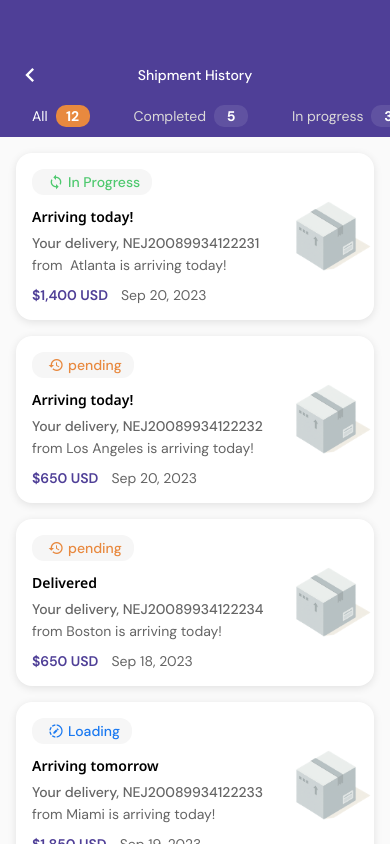
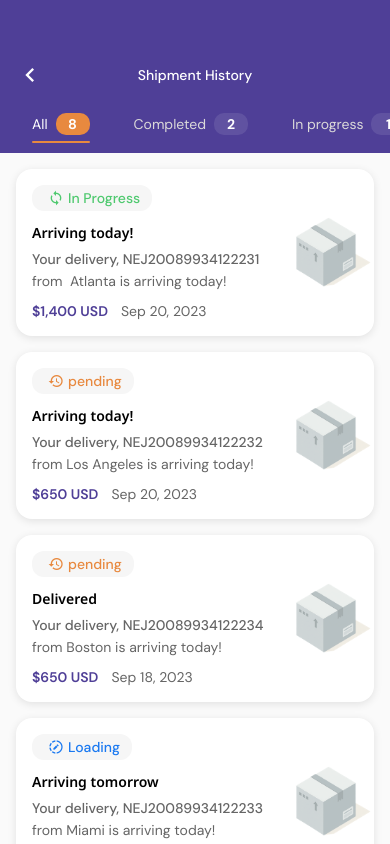
Before and after one commit to covenantcodes/movemate, a React Native app: screen /Shipment in a window 390 px wide. Built offline with nearby package versions, Linux system fonts and the light colour scheme; what react-native-responsive-fontsize would draw is missing.

Commit message:
feat: update UI components with responsive styles and animations; enhance Profile and Shipments screens with new layouts and animated elements

```diff
--- a/components/CustomTabBar.tsx
+++ b/components/CustomTabBar.tsx
@@ -186,7 +186,7 @@ const styles = StyleSheet.create({
   },
   tabContainer: {
     flexDirection: "row",
-    height: 70,
+    height: Platform.OS === "ios" ? 70 : 90,
     backgroundColor: colors.white,
     position: "relative",
   },
--- a/components/TrackingCard.tsx
+++ b/components/TrackingCard.tsx
@@ -51,7 +51,7 @@ const TrackingCard: React.FC<TrackingCardProps> = ({
             <View style={styles.iconContainer}>
               <Image
                 source={images.send}
-                style={{ width: 38, height: 38 }}
+                style={{ width: 35, height: 35 }}
                 resizeMode="contain"
               />
             </View>
@@ -78,7 +78,7 @@ const TrackingCard: React.FC<TrackingCardProps> = ({
             <View style={[styles.iconContainer, styles.detailIconBox]}>
               <Image
                 source={images.receive}
-                style={{ width: 34, height: 34 }}
+                style={{ width: 33, height: 33 }}
                 resizeMode="contain"
               />
             </View>
@@ -149,8 +149,8 @@ const styles = StyleSheet.create({
     color: colors.black,
   },
   iconContainer: {
-    width: 45,
-    height: 45,
+    width: 40,
+    height: 40,
     borderRadius: 25,
     justifyContent: "center",
     alignItems: "center",
@@ -193,8 +193,8 @@ const styles = StyleSheet.create({
     color: colors.gray,
   },
   detailValue: {
-    fontFamily: FONTFAMILY.medium,
-    fontSize: FONTSIZE.lg,
+    fontFamily: FONTFAMILY.semibold,
+    fontSize: FONTSIZE.md,
     color: colors.black,
   },
   statusSection: {
--- a/screens/Calculate/Calculate.tsx
+++ b/screens/Calculate/Calculate.tsx
@@ -107,21 +107,21 @@ const CalculateScreen = () => {
         Animated.timing(destinationY, {
           toValue: 0,
           duration: 800,
-          delay: 300,
+          // delay: 300,
           useNativeDriver: true,
           easing: Easing.out(Easing.ease),
         }),
         Animated.timing(packagingY, {
           toValue: 0,
           duration: 800,
-          delay: 500,
+          // delay: 500,
           useNativeDriver: true,
           easing: Easing.out(Easing.ease),
         }),
         Animated.timing(categoryY, {
           toValue: 0,
           duration: 800,
-          delay: 700,
+          // delay: 700,
           useNativeDriver: true,
           easing: Easing.out(Easing.ease),
         }),
@@ -262,6 +262,8 @@ const CalculateScreen = () => {
 
   return (
     <SafeAreaView style={styles.container} edges={["top"]}>
+      <StatusBar barStyle="light-content" />
+
       <View style={styles.header}>
         <View style={styles.headerContent}>
           <Animated.View
@@ -294,13 +296,18 @@ const CalculateScreen = () => {
         </View>
       </View>
 
-      {/* Content */}
-      <View style={styles.contentWrapper}>
+      {/* Content - Wrap entire content in Animated.View with opacity */}
+      <Animated.View
+        style={[
+          styles.contentWrapper,
+          { opacity: contentFade }, // This hides all content initially
+        ]}
+      >
         <ScrollView
           showsVerticalScrollIndicator={false}
           contentContainerStyle={{ flexGrow: 1 }}
         >
-          <Animated.View style={[styles.content, { opacity: contentFade }]}>
+          <Animated.View style={styles.content}>
             {/* Destination Section */}
             <Animated.View
               style={[
@@ -444,7 +451,7 @@ const CalculateScreen = () => {
             </View>
           </Animated.View>
         </ScrollView>
-      </View>
+      </Animated.View>
 
       {/* Package Options Modal */}
       <Modal
--- a/screens/Calculate/CalculateResult.tsx
+++ b/screens/Calculate/CalculateResult.tsx
@@ -82,7 +82,7 @@ const CalculateResult = ({ route }: { route: any }) => {
             onPress={handleBackToHome}
             activeOpacity={0.8}
           >
-            <Text style={styles.buttonText}>Back to home</Text>
+            <Text style={styles.buttonText}>Back to Home</Text>
           </TouchableOpacity>
         </View>
       </View>
--- a/screens/Profile/Profile.tsx
+++ b/screens/Profile/Profile.tsx
@@ -1,25 +1,242 @@
-import { View, Text, StyleSheet } from "react-native";
+import React, { useEffect, useRef } from "react";
+import {
+  View,
+  Text,
+  StyleSheet,
+  Image,
+  TouchableOpacity,
+  Animated,
+  Easing,
+} from "react-native";
+import { SafeAreaView } from "react-native-safe-area-context";
+import { StatusBar } from "expo-status-bar";
 import colors from "../../utils/colors";
+import { FONTFAMILY, FONTSIZE } from "../../utils/fonts";
+import Icon from "../../components/common/Icon";
+import images from "../../utils/images";
 
-const ProfileScreen = () => {
+const ProfileScreen = ({ navigation }: any) => {
+  // Animation values
+  const fadeAnim = useRef(new Animated.Value(0)).current;
+  const scaleAnim = useRef(new Animated.Value(0.9)).current;
+  const avatarAnim = useRef(new Animated.Value(0)).current;
+  const textTranslateY = useRef(new Animated.Value(30)).current;
+  const buttonTranslateY = useRef(new Animated.Value(50)).current;
+
+  useEffect(() => {
+    // Run entrance animations
+    Animated.sequence([
+      // First animate the avatar
+      Animated.timing(avatarAnim, {
+        toValue: 1,
+        duration: 700,
+        useNativeDriver: true,
+        easing: Easing.out(Easing.back(1.5)),
+      }),
+
+      // Then animate the content with slight delay between each element
+      Animated.stagger(100, [
+        Animated.parallel([
+          Animated.timing(fadeAnim, {
+            toValue: 1,
+            duration: 500,
+            useNativeDriver: true,
+          }),
+          Animated.timing(scaleAnim, {
+            toValue: 1,
+            duration: 500,
+            useNativeDriver: true,
+          }),
+        ]),
+        Animated.timing(textTranslateY, {
+          toValue: 0,
+          duration: 500,
+          useNativeDriver: true,
+          easing: Easing.out(Easing.quad),
+        }),
+        Animated.timing(buttonTranslateY, {
+          toValue: 0,
+          duration: 500,
+          useNativeDriver: true,
+          easing: Easing.out(Easing.quad),
+        }),
+      ]),
+    ]).start();
+  }, []);
+
+  const handleBackPress = () => {
+    navigation.goBack();
+  };
+
   return (
-    <View style={styles.container}>
-      <Text style={styles.text}>Profile Screen</Text>
-    </View>
+    <SafeAreaView style={styles.container} edges={["top"]}>
+      <StatusBar style="light" />
+
+      {/* Header */}
+      <View style={styles.header}>
+        <TouchableOpacity
+          style={styles.backButton}
+          onPress={handleBackPress}
+          activeOpacity={0.7}
+        >
+          <Icon name="arrowLeft" size={28} color={colors.white} />
+        </TouchableOpacity>
+        <Text style={styles.headerTitle}>Profile</Text>
+        <View style={styles.headerSpacer} />
+      </View>
+
+      {/* Content */}
+      <View style={styles.content}>
+        {/* Avatar with animated appearance */}
+        <Animated.View
+          style={[
+            styles.avatarContainer,
+            {
+              opacity: avatarAnim,
+              transform: [
+                {
+                  scale: Animated.add(0.5, Animated.multiply(avatarAnim, 0.5)),
+                },
+              ],
+            },
+          ]}
+        >
+          <View style={styles.avatarInner}>
+            <Icon name="bell" size={80} color={colors.primaryColor} />
+          </View>
+        </Animated.View>
+
+        {/* Coming Soon Text */}
+        <Animated.View
+          style={[
+            styles.comingSoonContainer,
+            {
+              opacity: fadeAnim,
+              transform: [{ scale: scaleAnim }, { translateY: textTranslateY }],
+            },
+          ]}
+        >
+          <Text style={styles.comingSoonTitle}>Coming Soon</Text>
+          <Text style={styles.comingSoonText}>
+            We're working hard to bring you a personalized profile experience.
+            Check back soon for updates!
+          </Text>
+        </Animated.View>
+
+        {/* Return Button */}
+        <Animated.View
+          style={[
+            styles.buttonContainer,
+            {
+              opacity: fadeAnim,
+              transform: [{ translateY: buttonTranslateY }],
+            },
+          ]}
+        >
+          <TouchableOpacity
+            style={styles.button}
+            onPress={() => navigation.navigate("Home")}
+            activeOpacity={0.8}
+          >
+            <Text style={styles.buttonText}>Return to Home</Text>
+          </TouchableOpacity>
+        </Animated.View>
+      </View>
+    </SafeAreaView>
   );
 };
 
 const styles = StyleSheet.create({
   container: {
     flex: 1,
+    backgroundColor: colors.primaryColor,
+  },
+  header: {
+    backgroundColor: colors.primaryColor,
+    flexDirection: "row",
+    alignItems: "center",
+    justifyContent: "space-between",
+    paddingHorizontal: 16,
+    paddingTop: 10,
+    paddingBottom: 20,
+  },
+  backButton: {
+    width: 40,
+    height: 40,
+    borderRadius: 20,
     justifyContent: "center",
     alignItems: "center",
+  },
+  headerTitle: {
+    fontSize: FONTSIZE.lg,
+    fontFamily: FONTFAMILY.medium,
+    color: colors.white,
+  },
+  headerSpacer: {
+    width: 40,
+  },
+  content: {
+    flex: 1,
+    alignItems: "center",
+    justifyContent: "center",
+    paddingHorizontal: 24,
     backgroundColor: colors.background,
   },
-  text: {
-    fontFamily: "NotoSansMedium",
-    fontSize: 18,
-    color: colors.black,
+  avatarContainer: {
+    width: 150,
+    height: 150,
+    borderRadius: 75,
+    backgroundColor: "rgba(75, 44, 163, 0.1)",
+    justifyContent: "center",
+    alignItems: "center",
+    marginBottom: 40,
+  },
+  avatarInner: {
+    width: 120,
+    height: 120,
+    borderRadius: 60,
+    backgroundColor: "rgba(75, 44, 163, 0.15)",
+    justifyContent: "center",
+    alignItems: "center",
+  },
+  comingSoonContainer: {
+    alignItems: "center",
+    marginBottom: 40,
+  },
+  comingSoonTitle: {
+    fontFamily: FONTFAMILY.bold,
+    fontSize: 28,
+    color: colors.primaryColor,
+    marginBottom: 16,
+  },
+  comingSoonText: {
+    fontFamily: FONTFAMILY.regular,
+    fontSize: FONTSIZE.md,
+    color: colors.gray,
+    textAlign: "center",
+    lineHeight: 24,
+    marginHorizontal: 20,
+  },
+  buttonContainer: {
+    width: "100%",
+    paddingHorizontal: 40,
+  },
+  button: {
+    backgroundColor: colors.secondaryColor,
+    paddingVertical: 16,
+    borderRadius: 30,
+    alignItems: "center",
+    justifyContent: "center",
+    shadowColor: colors.secondaryColor,
+    shadowOffset: { width: 0, height: 4 },
+    shadowOpacity: 0.25,
+    shadowRadius: 8,
+    elevation: 6,
+  },
+  buttonText: {
+    fontFamily: FONTFAMILY.bold,
+    fontSize: FONTSIZE.md,
+    color: colors.white,
   },
 });
 
--- a/screens/Shipments/Shipments.tsx
+++ b/screens/Shipments/Shipments.tsx
@@ -35,11 +35,11 @@ interface ShipmentItem {
 
 const FlatList = Animated.createAnimatedComponent(RawFlatList);
 
-const filterTabs: FilterTab[] = [
-  { id: "all", label: "All", count: 12 },
-  { id: "completed", label: "Completed", count: 5, status: "completed" },
-  { id: "in-progress", label: "In progress", count: 3, status: "in-progress" },
-  { id: "pending", label: "Pending", count: 4, status: "pending" },
+const filterTabsConfig: Omit<FilterTab, "count">[] = [
+  { id: "all", label: "All" },
+  { id: "completed", label: "Completed", status: "completed" },
+  { id: "in-progress", label: "In progress", status: "in-progress" },
+  { id: "pending", label: "Pending", status: "pending" },
 ];
 
 const mockShipments: ShipmentItem[] = [
@@ -129,11 +129,37 @@ const mockShipments: ShipmentItem[] = [
 const ShipmentsScreen = ({ navigation }: any) => {
   const [activeFilter, setActiveFilter] = useState("all");
   const [filteredShipments, setFilteredShipments] = useState(mockShipments);
+  const [filterTabs, setFilterTabs] = useState<FilterTab[]>([]);
 
   // Animation values
   const fadeAnim = useRef(new Animated.Value(0)).current;
   const slideAnim = useRef(new Animated.Value(30)).current;
   const scrollY = useRef(new Animated.Value(0)).current;
+
+  useEffect(() => {
+    // Calculate counts for each status
+    const counts = {
+      all: mockShipments.length,
+      completed: mockShipments.filter((item) => item.status === "completed")
+        .length,
+      "in-progress": mockShipments.filter(
+        (item) => item.status === "in-progress"
+      ).length,
+      pending: mockShipments.filter((item) => item.status === "pending").length,
+      loading: mockShipments.filter((item) => item.status === "loading").length,
+    };
+
+    // Create tabs with counts
+    const tabs = filterTabsConfig.map((tab) => ({
+      ...tab,
+      count:
+        tab.id === "all"
+          ? counts.all
+          : counts[tab.status as keyof typeof counts] || 0,
+    }));
+
+    setFilterTabs(tabs);
+  }, []);
 
   useEffect(() => {
     // Entrance animation
@@ -187,8 +213,12 @@ const ShipmentsScreen = ({ navigation }: any) => {
         onPress={() => handleFilterPress(item.id)}
         activeOpacity={0.7}
       >
+        <View style={styles.filterTabContent}>
           <Text
-          style={[styles.filterTabText, isActive && styles.filterTabTextActive]}
+            style={[
+              styles.filterTabText,
+              isActive && styles.filterTabTextActive,
+            ]}
           >
             {item.label}
           </Text>
@@ -198,10 +228,15 @@ const ShipmentsScreen = ({ navigation }: any) => {
               isActive && styles.countContainerActive,
             ]}
           >
-          <Text style={[styles.countText, isActive && styles.countTextActive]}>
+            <Text
+              style={[styles.countText, isActive && styles.countTextActive]}
+            >
               {item.count}
             </Text>
           </View>
+        </View>
+        {/* Underline for active tab */}
+        {isActive && <View style={styles.activeUnderline} />}
       </TouchableOpacity>
     );
   };
@@ -341,15 +376,16 @@ const styles = StyleSheet.create({
     paddingHorizontal: 16,
   },
   filterTab: {
+    marginRight: 12,
+    paddingHorizontal: 16,
+    paddingVertical: 8,
+  },
+  filterTabActive: {
+    // Additional styles for active state if needed
+  },
+  filterTabContent: {
     flexDirection: "row",
     alignItems: "center",
-    paddingHorizontal: 16,
-    marginRight: 12,
-    backgroundColor: "transparent",
-  },
-  filterTabActive: {
-    // borderBottomWidth: 2,
-    // borderBottomColor: colors.secondaryColor,
   },
   filterTabText: {
     fontSize: FONTSIZE.lg,
@@ -380,6 +416,15 @@ const styles = StyleSheet.create({
   countTextActive: {
     color: colors.white,
   },
+  activeUnderline: {
+    position: "absolute",
+    bottom: 0,
+    left: 16,
+    right: 16,
+    height: 2,
+    backgroundColor: colors.secondaryColor,
+    borderRadius: 1,
+  },
   contentContainer: {
     flex: 1,
   },
```
Lines whose indentation alone changed are shown as unchanged.
